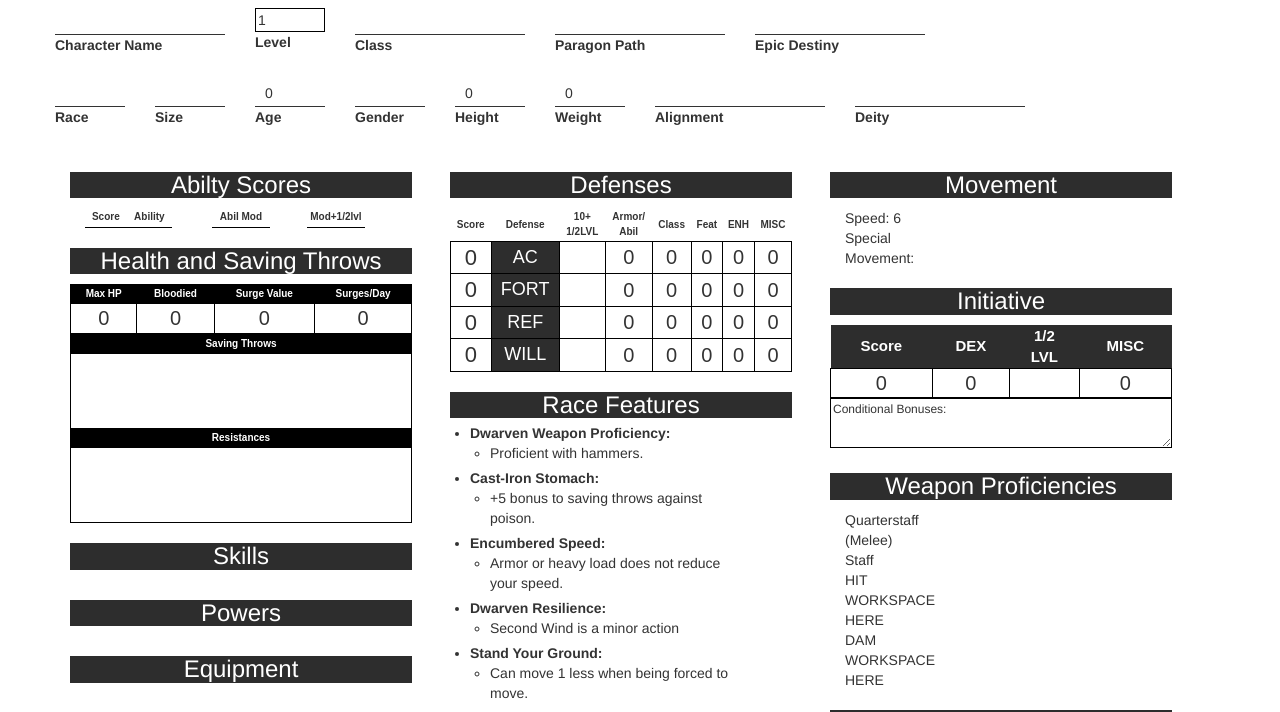
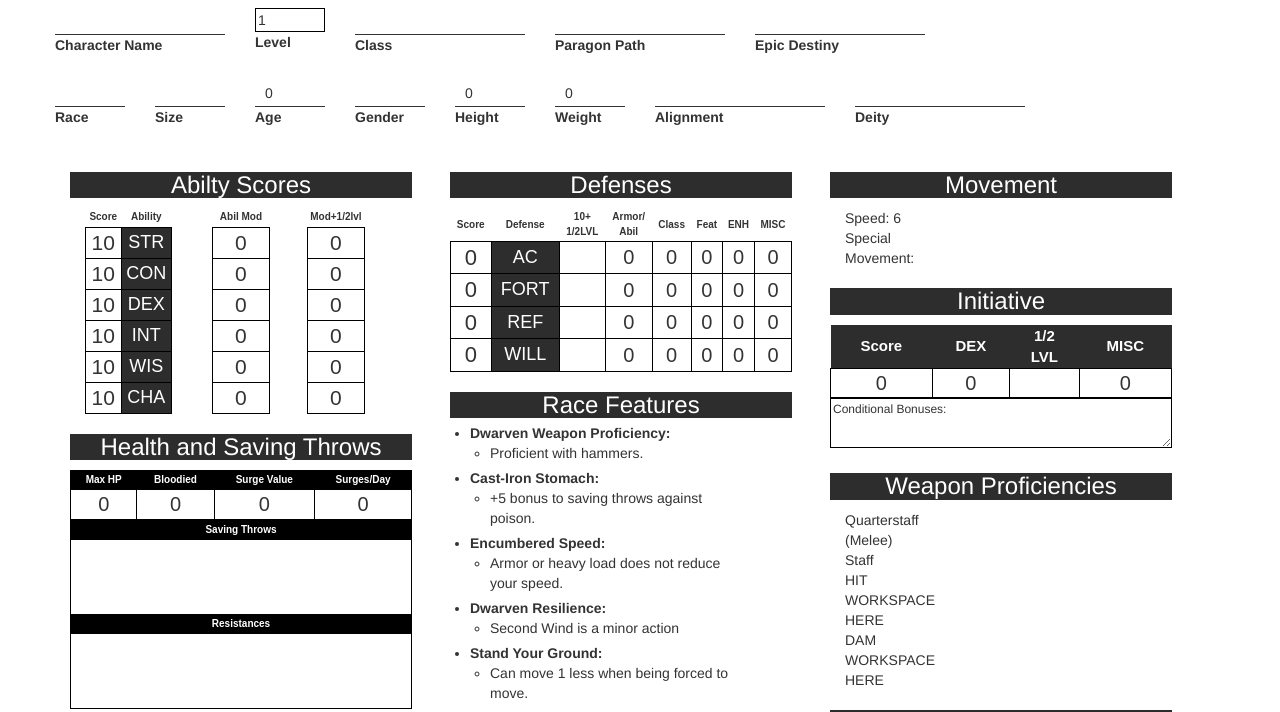
Before and after one commit to egomish/dnd4ebuilder, a website: page public/index.html in a window 1280 px wide. Shown: the part 75-787 px from the top of the page. Drawn offline with nearby package versions, Linux system fonts and the light colour scheme.

Commit message:
Fixed Ability scores
Data bindings work perfectly now.

```diff
--- a/public/controllers/mainController.js
+++ b/public/controllers/mainController.js
@@ -46,7 +46,16 @@ app.controller('mainController', ['$scope', '$http', function($scope, $http) {
                     desc: 'Can move 1 less when being forced to move.'
                 }
             ],
-            abilityScores: []
+            abilityScores: [
+                {
+                    base_str: 10,
+                    base_con: 10,
+                    base_dex: 10,
+                    base_int: 10,
+                    base_wis: 10,
+                    base_cha: 10
+                }
+            ]
         },
         level1: {
             ddclass: "",
@@ -100,18 +109,18 @@ app.controller('mainController', ['$scope', '$http', function($scope, $http) {
                 misc: 0
             },
             abilityScores: {
-                strTotal: 0,
-                conTotal: 0,
-                dexTotal: 0,
-                intTotal: 0,
-                wisTotal: 0,
-                chaTotal: 0,
+                strTotal: 10,
+                conTotal: 10,
+                dexTotal: 10,
+                intTotal: 10,
+                wisTotal: 10,
+                chaTotal: 10,
                 strMod: 0,
                 conMod: 0,
                 dexMod: 0,
                 intMod: 0,
                 wisMod: 0,
-                chaMod: 0,
+                chaMod: 0
             },
             healthAndSavingThrows: {
                 maxHP: 0,
--- a/public/views/abilityScores.html
+++ b/public/views/abilityScores.html
@@ -9,28 +9,28 @@
                 <th>Score</th>
                 <th>Ability</th>
             </tr>
-            <tr ng-repeat="strength in ddch.level0.str_score">
-                <td class="table_box" ng-bind="strength.base_score"></td>
+            <tr>
+                <td class="table_box" ng-bind="ddch.calculatedValues.abilityScores.strTotal"></td>
                 <td class="abilityType">STR</td>
             </tr>
-            <tr ng-repeat="constitution in ddch.level0.con_score">
-                <td class="table_box" ng-bind="constitution.base_score"></td>
+            <tr>
+                <td class="table_box" ng-bind="ddch.calculatedValues.abilityScores.conTotal"></td>
                 <td class="abilityType">CON</td>
             </tr>
-            <tr ng-repeat="dexterity in ddch.level0.dex_score">
-                <td class="table_box" ng-bind="dexterity.base_score"></td>
+            <tr>
+                <td class="table_box" ng-bind="ddch.calculatedValues.abilityScores.dexTotal"></td>
                 <td class="abilityType">DEX</td>
             </tr>
-            <tr ng-repeat="intelligence in ddch.level0.int_score">
-                <td class="table_box" ng-bind="intelligence.base_score"></td>
+            <tr>
+                <td class="table_box" ng-bind="ddch.calculatedValues.abilityScores.intTotal"></td>
                 <td class="abilityType">INT</td>
             </tr>
-            <tr ng-repeat="wisdom in ddch.level0.wis_score">
-                <td class="table_box" ng-bind="wisdom.base_score"></td>
+            <tr>
+                <td class="table_box" ng-bind="ddch.calculatedValues.abilityScores.wisTotal"></td>
                 <td class="abilityType">WIS</td>
             </tr>
-            <tr ng-repeat="charisma in ddch.level0.cha_score">
-                <td class="table_box" ng-bind="charisma.base_score"></td>
+            <tr>
+                <td class="table_box" ng-bind="ddch.calculatedValues.abilityScores.chaTotal"></td>
                 <td class="abilityType">CHA</td>
             </tr>
         </table>
@@ -40,23 +40,23 @@
             <tr>
                 <th>Abil Mod</th>
             </tr>
-            <tr ng-repeat="strength in ddch.level0.str_score">
-                <td class="table_box" ng-bind="strength.abil_mod"></td>
+            <tr>
+                <td class="table_box" ng-bind="ddch.calculatedValues.abilityScores.strMod"></td>
             </tr>
-            <tr ng-repeat="constitution in ddch.level0.con_score">
-                <td class="table_box" ng-bind="constitution.abil_mod"></td>
+            <tr>
+                <td class="table_box" ng-bind="ddch.calculatedValues.abilityScores.conMod"></td>
             </tr>
-            <tr ng-repeat="dexterity in ddch.level0.dex_score">
-                <td class="table_box" ng-bind="dexterity.abil_mod"></td>
+            <tr>
+                <td class="table_box" ng-bind="ddch.calculatedValues.abilityScores.dexMod"></td>
             </tr>
-            <tr ng-repeat="intelligence in ddch.level0.int_score">
-                <td class="table_box" ng-bind="intelligence.abil_mod"></td>
+            <tr>
+                <td class="table_box" ng-bind="ddch.calculatedValues.abilityScores.intMod"></td>
             </tr>
-            <tr ng-repeat="wisdom in ddch.level0.wis_score">
-                <td class="table_box" ng-bind="wisdom.abil_mod"></td>
+            <tr>
+                <td class="table_box" ng-bind="ddch.calculatedValues.abilityScores.wisMod"></td>
             </tr>
-            <tr ng-repeat="charisma in ddch.level0.cha_score">
-                <td class="table_box" ng-bind="charisma.abil_mod"></td>
+            <tr>
+                <td class="table_box" ng-bind="ddch.calculatedValues.abilityScores.chaMod"></td>
             </tr>
         </table>
     </div>
@@ -65,23 +65,35 @@
             <tr>
                 <th>Mod+1/2lvl</th>
             </tr>
-            <tr ng-repeat="strength in ddch.level0.str_score">
-                <td class="table_box" ng-bind="strength.lvl_mod"></td>
+            <tr>
+                <td class="table_box">
+                    {{ddch.calculatedValues.abilityScores.strMod + ddch.calculatedValues.halfLevel}}
+                </td>
             </tr>
-            <tr ng-repeat="constitution in ddch.level0.con_score">
-                <td class="table_box" ng-bind="constitution.lvl_mod"></td>
+            <tr>
+                <td class="table_box">
+                    {{ddch.calculatedValues.abilityScores.conMod + ddch.calculatedValues.halfLevel}}
+                </td>
             </tr>
-            <tr ng-repeat="dexterity in ddch.level0.dex_score">
-                <td class="table_box" ng-bind="dexterity.lvl_mod"></td>
+            <tr>
+                <td class="table_box">
+                    {{ddch.calculatedValues.abilityScores.dexMod + ddch.calculatedValues.halfLevel}}
+                </td>
             </tr>
-            <tr ng-repeat="intelligence in ddch.level0.int_score">
-                <td class="table_box" ng-bind="intelligence.lvl_mod"></td>
+            <tr>
+                <td class="table_box">
+                    {{ddch.calculatedValues.abilityScores.intMod + ddch.calculatedValues.halfLevel}}
+                </td>
             </tr>
-            <tr ng-repeat="wisdom in ddch.level0.wis_score">
-                <td class="table_box" ng-bind="wisdom.lvl_mod"></td>
+            <tr>
+                <td class="table_box">
+                    {{ddch.calculatedValues.abilityScores.wisMod + ddch.calculatedValues.halfLevel}}
+                </td>
             </tr>
-            <tr ng-repeat="charisma in ddch.level0.cha_score">
-                <td class="table_box" ng-bind="charisma.lvl_mod"></td>
+            <tr>
+                <td class="table_box">
+                    {{ddch.calculatedValues.abilityScores.chaMod + ddch.calculatedValues.halfLevel}}
+                </td>
             </tr>
         </table>
     </div>
```
